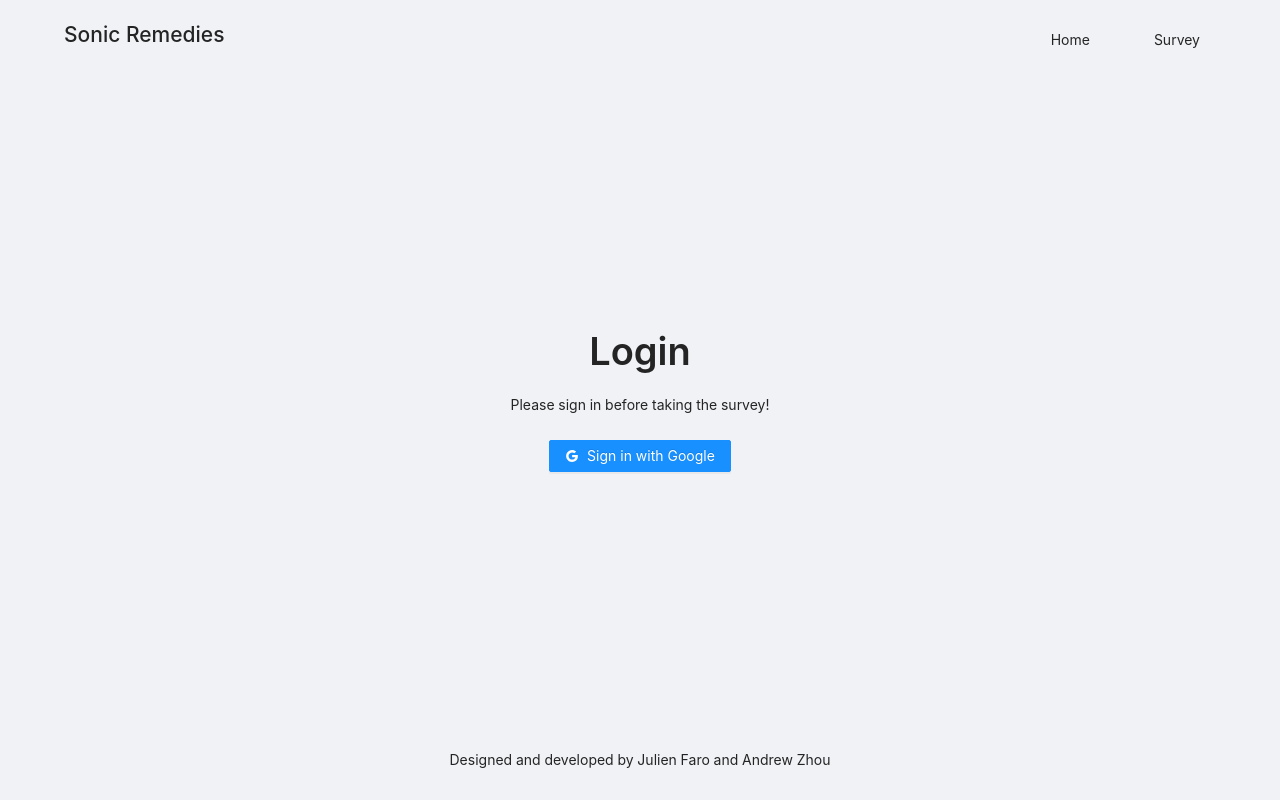
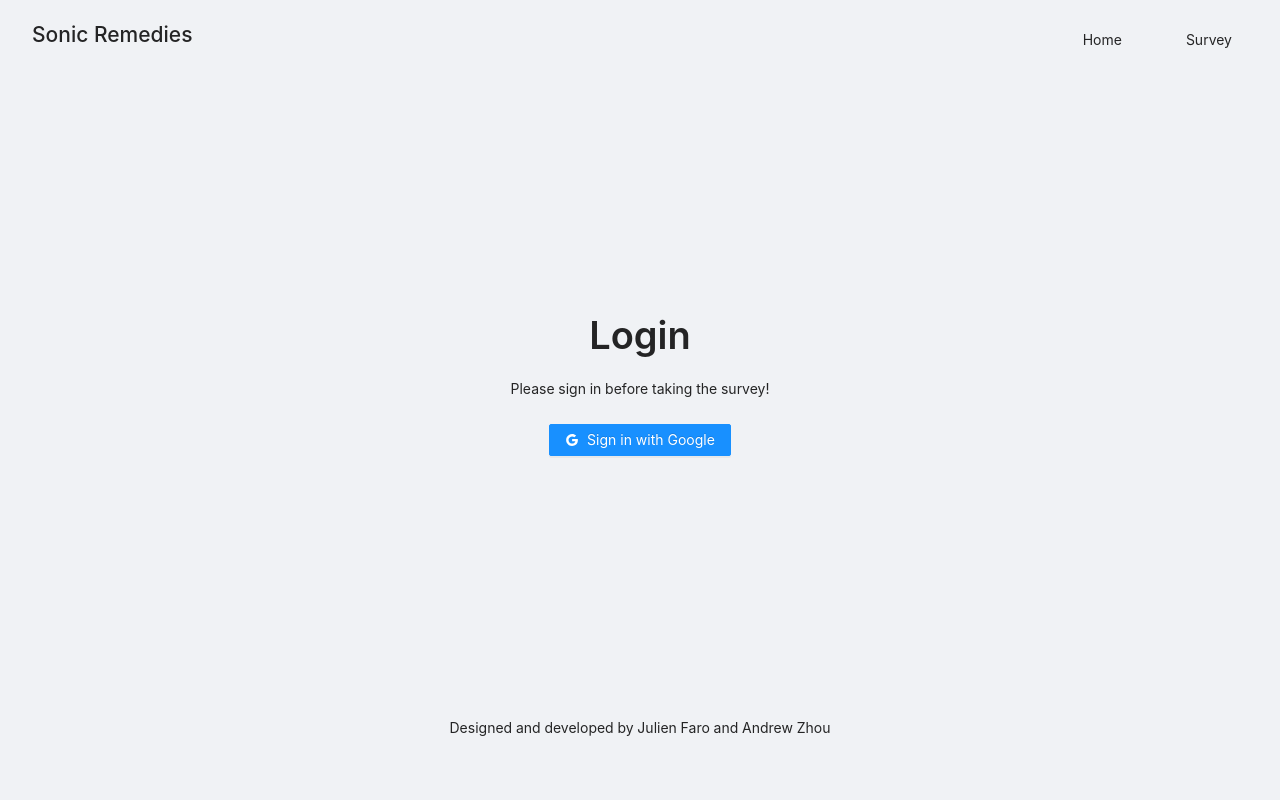
Before and after one commit to jfaro/sonic-remedies, a React (Create React App) app: page /login in a window 1280 px wide. Built offline with nearby package versions, Linux system fonts and the light colour scheme; no server answers.

Commit message:
Update global styles

```diff
--- a/src/globals.css
+++ b/src/globals.css
@@ -16,9 +16,8 @@
 .app {
   width: 100%;
   height: 100%;
-  display: flex;
-  flex-direction: column;
-  align-items: center;
+  overflow-y: scroll;
+  padding: 0 2rem 2rem 2rem;
 }
 
 .page-content {
@@ -42,6 +41,10 @@
 .flex-col {
   display: flex;
   flex-direction: column;
+}
+
+.flex-grow {
+  flex: 1;
 }
 
 .flex-center {
@@ -69,7 +72,6 @@ header {
   justify-content: space-between;
   align-items: center;
   height: 100px;
-  padding: 0 4rem;
 }
 
 footer {
@@ -77,5 +79,4 @@ footer {
   justify-content: center;
   align-items: center;
   height: 100px;
-  padding: 0 4rem;
 }
```
